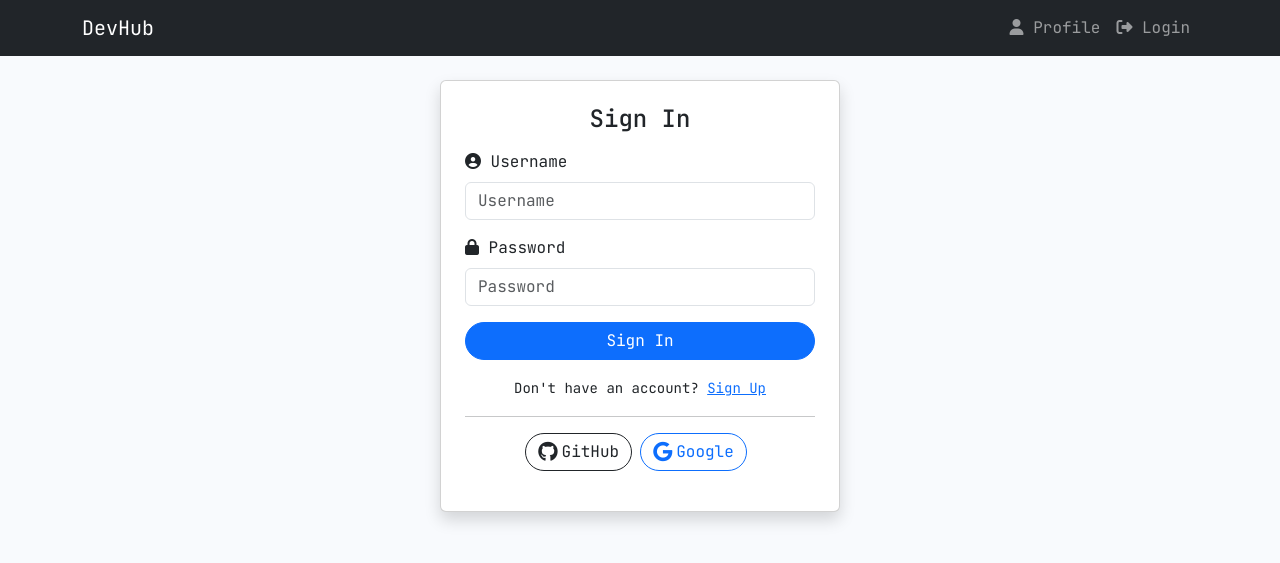
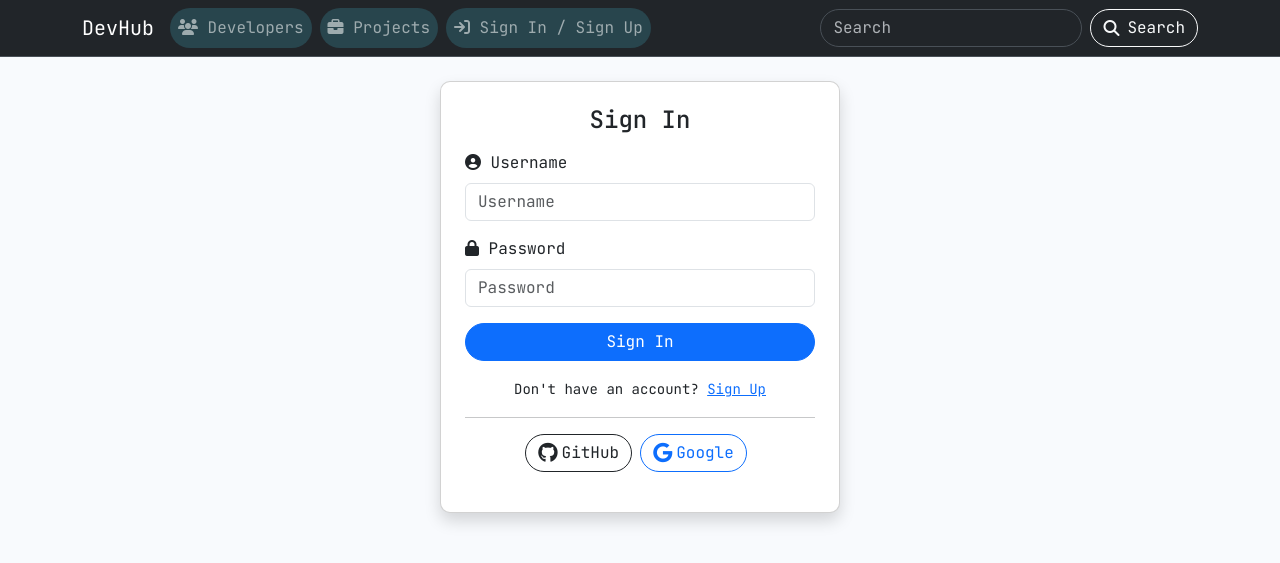
Before and after one commit to deviantcoder/devhub, a Django app: the page made by templates/includes/navbar.html in a window 1280 px wide. Shown: the top 563 px of the page. Run offline with Django 5.2, Linux system fonts and the light colour scheme; some libraries are stand-ins or nearby versions.

Commit message:
commit 14: all profiles

```diff
--- a/static/css/main.css
+++ b/static/css/main.css
@@ -4,15 +4,15 @@ body {
 }
 
 .radius-sm {
-    border-radius: 10px;
+    border-radius: 10px !important;
 }
 
 .radius-md {
-    border-radius: 20px;
+    border-radius: 20px !important;
 }
 
 .radius-lg {
-    border-radius: 50px;
+    border-radius: 50px !important;
 }
 
 .profile-card {
@@ -59,7 +59,6 @@ body {
     background-color: #e9e9fd;
     border-radius: 50px;
     padding: 10px 20px;
-    /* border: 1px solid #ccc; */
 }
 .project-tag {
     font-size: 13px;
@@ -68,3 +67,42 @@ body {
     padding: 5px;
     border-radius: 20px;
 }
+
+.profile-img {
+    width: 70px;
+    height: 70px;
+    border-radius: 50%;
+    object-fit: cover;
+}
+.card {
+    border-radius: 10px;
+}
+.tag {
+    display: inline-block;
+    background-color: #E9E9FD;
+    color: #468191;
+    padding: 5px 10px;
+    font-size: 0.9rem;
+    transition: background-color 0.3s ease, color 0.3s ease;
+}
+.tag:hover {
+    background-color: #000;
+    color: #fff;
+}
+.profile-description {
+    color: gray;
+    font-size: small;
+}
+
+@media (min-width: 992px) {
+    .bg-dimmed {
+        background-color: #28454d;
+    }
+}
+.text-sm {
+    font-size: 12px;
+}
+
+.bg-cyan {
+    background-color: #a1deed;
+}
--- a/templates/includes/navbar.html
+++ b/templates/includes/navbar.html
@@ -1,22 +1,66 @@
-<nav class="navbar navbar-expand-lg navbar-dark bg-dark">
+<nav class="navbar bg-dark border-bottom border-body sticky-top navbar-expand-lg" data-bs-theme="dark">
     <div class="container">
         <a class="navbar-brand" href="/">DevHub</a>
-        <button class="navbar-toggler" type="button" data-bs-toggle="collapse" data-bs-target="#navbarNav">
+        <button class="navbar-toggler" type="button" data-bs-toggle="collapse" data-bs-target="#navbarSupportedContent"
+            aria-controls="navbarSupportedContent" aria-expanded="false" aria-label="Toggle navigation">
             <span class="navbar-toggler-icon"></span>
         </button>
-        <div class="collapse navbar-collapse" id="navbarNav">
-            <ul class="navbar-nav ms-auto">
-                <li class="nav-item">
-                    <a class="nav-link" href="#"><i class="fa-solid fa-user"></i> Profile</a>
+        <div class="collapse navbar-collapse" id="navbarSupportedContent">
+            <ul class="navbar-nav me-auto mb-2 mb-lg-0">
+                <li class="nav-item radius-md bg-dimmed me-2">
+                    <a href="{% url 'users:profiles' %}" class="nav-link" aria-current="page">
+                        <i class="fa-solid fa-users"></i> Developers
+                    </a>
                 </li>
-                <li class="nav-item">
-                    {% if request.user.is_authenticated %}
-                        <a class="nav-link" href="{% url 'account_logout' %}"><i class="fa-solid fa-sign-out-alt"></i> Logout</a>
-                    {% else %}
-                        <a class="nav-link" href="{% url 'account_login' %}"><i class="fa-solid fa-sign-out-alt"></i> Login</a>
-                    {% endif %}
+                <li class="nav-item radius-md bg-dimmed me-2">
+                    <a href="#" class="nav-link">
+                        <i class="fa-solid fa-briefcase"></i> Projects
+                    </a>
                 </li>
+
+                {% if request.user.is_authenticated %}
+                    <li class="nav-item dropdown radius-md bg-dimmed">
+                        <a class="nav-link dropdown-toggle" href="#" role="button" data-bs-toggle="dropdown"
+                            aria-expanded="false">
+                            <i class="fas fa-user"></i> Profile
+                        </a>
+                        <ul class="dropdown-menu">
+                            <li>
+                                <a href="{% url 'users:account' %}" class="dropdown-item">
+                                    <i class="fa-solid fa-user me-2"></i> Account
+                                </a>
+                            </li>
+                            <li>
+                                <hr class="dropdown-divider">
+                            </li>
+                            <li>
+                                <button
+                                    data-bs-toggle="modal"
+                                    data-bs-target="#modal"
+                                    hx-get="{% url 'users:logout' %}"
+                                    hx-target="#dialog"
+                                    class="dropdown-item text-danger">
+                                    <i class="fa-solid fa-sign-out-alt me-2"></i> Logout
+                                </button>
+                            </li>
+
+                        </ul>
+                    </li>
+                {% else %}
+                    <li class="nav-item radius-md bg-dimmed me-2">
+                        <a href="{% url 'account_login' %}" class="nav-link">
+                            <i class="fa-solid fa-sign-in"></i> Sign In / Sign Up
+                        </a>
+                    </li>
+                {% endif %}
             </ul>
+            <form class="d-flex" role="search">
+                <input class="form-control me-2 radius-md" type="search" placeholder="Search" aria-label="Search">
+                <button class="btn btn-outline-light radius-md d-flex align-items-center" type="submit">
+                    <i class="fas fa-search me-2"></i> Search
+                </button>
+
+            </form>
         </div>
     </div>
 </nav>
--- a/users/templates/users/account.html
+++ b/users/templates/users/account.html
@@ -5,7 +5,7 @@
 <div class="container mt-5">
     <div class="row">
         <div class="col-md-4">
-            <div class="profile-card text-center shadow position-relative p-3">
+            <div class="profile-card text-center shadow position-relative p-3 radius-md">
 
                 <!-- edit profile -->
                 <button
--- a/users/templates/users/includes/social_list.html
+++ b/users/templates/users/includes/social_list.html
@@ -1,7 +1,7 @@
 <div class="social-icons mb-3 d-flex flex-wrap justify-content-center gap-3">
     {% for social in socials %}
         <div class="d-flex flex-wrap justify-content-center gap-1">
-            <a href="#"><i class="fab fa-{{ social.social.name }} fa-lg"></i></a>
+            <a href="{{ social.url }}"><i class="fab fa-{{ social.name }} fa-lg"></i></a>
             <button
                 class="btn btn-danger btn-sm radius-md"
                 type="button"
--- a/users/templates/users/obj_delete.html
+++ b/users/templates/users/obj_delete.html
@@ -1,13 +1,13 @@
 {% block content %}
 
-<form hx-post="{{ url }}" class="modal-content">
+<form hx-post="{{ url }}" class="modal-content radius-md">
     {% csrf_token %}
 
     <div class="modal-header">
         <h4>Delete a {{ obj_name }}: {{ obj_name_value }}</h4>
     </div>
 
-    <div class="modal-footer">
+    <div class="modal-body text-center">
         <button class="btn btn-danger radius-md" type="submit">Remove</button>
         <button type="button" class="btn btn-secondary radius-md" data-bs-dismiss="modal">Close</button>
     </div>
--- a/users/urls.py
+++ b/users/urls.py
@@ -4,9 +4,13 @@ from . import views
 app_name = 'users'
 
 urlpatterns = [
-    path('', views.account, name='account'),
+    path('account/', views.account, name='account'),
+    path('logout/', views.logout_user, name='logout'),
+    path('', views.profiles, name='profiles'),
+
     path('profile-info/', views.profile_info, name='profile_info'),
     path('edit-profile/', views.edit_profile, name='edit_profile'),
+    path('profile-overview/<str:pk>/', views.profile_overview, name='profile_overview'),
 
     path('load_cities/', views.load_cities, name='load_cities'),
 
```
Also changed, not shown: users/models.py (+8 -0 lines), users/templates/users/logout.html (added, +16 -0 lines), users/templates/users/obj_form.html (+2 -5 lines), users/templates/users/profile_overview.html (added, +50 -0 lines), users/templates/users/profiles.html (added, +102 -0 lines), users/views.py (+33 -1 lines), media/profiles/admin/arch.png (added), media/profiles/admin/wallhaven-282q3x.png (added).
